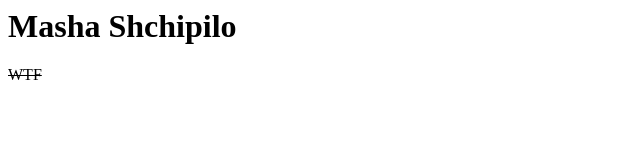
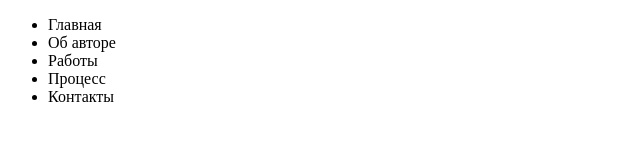
Before and after one commit to mshchipilo/my_new_progect, a plain HTML site: page Index.html in a window 1280 px wide. Shown: the whole page, without its empty margins (0-640 px from the left). Drawn offline with Linux system fonts and the light colour scheme.

Commit message:
initial commit

```diff
--- a/Index.html
+++ b/Index.html
@@ -1,2 +1,18 @@
-<h1>Masha Shchipilo</h1>
-<del>WTF</del>
+<!DOCTYPE html>
+<html lang="ru">
+    <head>
+        <title>My_new_project</title>
+        <meta charset="UTF-8">
+    </head>
+    <body>
+        <div class="menu">
+            <ul>
+                <li>Главная</li>
+                <li>Об авторе</li>
+                <li>Работы</li>
+                <li>Процесс</li>
+                <li>Контакты</li>
+            </ul>
+        </div>
+    </body>
+</html>
```
